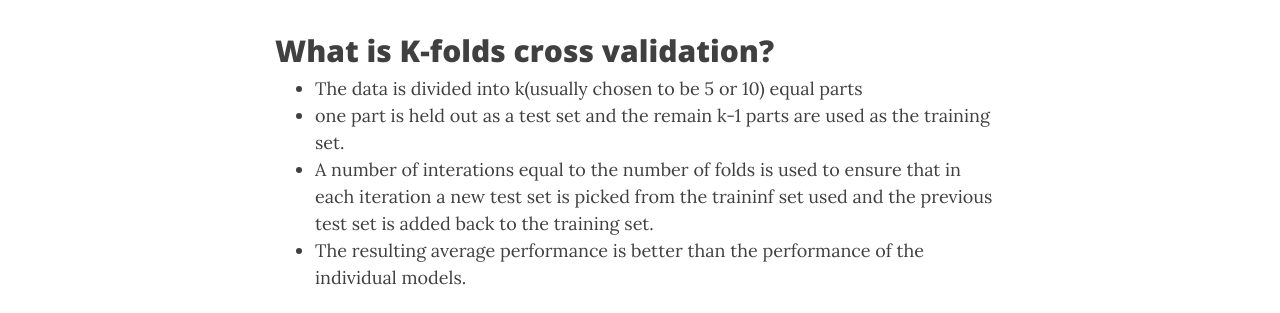
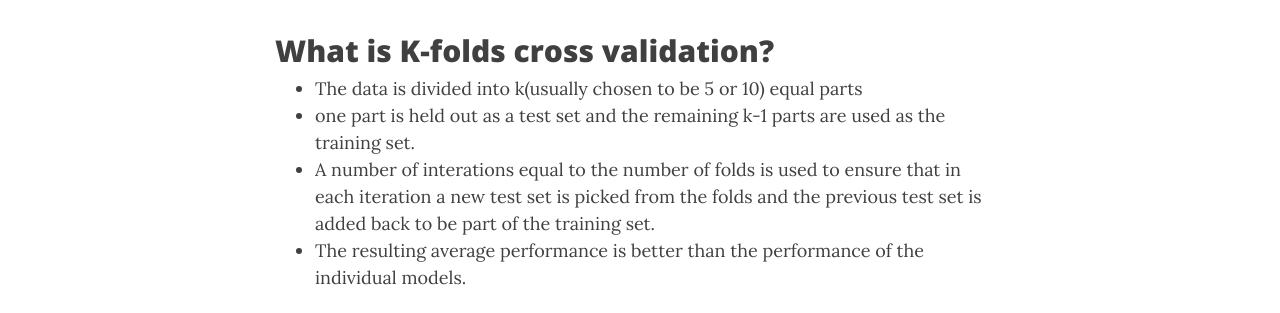
Before and after one commit to SimonAndro/SimonAndro.github.io, a Jekyll site: the page built from _posts/2021-12-21-k-folds-cross-validation-in-a-nutshell.md, in a window 1280 px wide and 1346 px high. Shown: the part 461-774 px from the top of the window. Built offline with Jekyll 4.4.1, drawn with Linux system fonts in a browser that asks for light colours; nearby versions of some CDN libraries; comment, search, counter and statistics services are not loaded.

Commit message:
post edit

```diff
--- a/_posts/2021-12-21-k-folds-cross-validation-in-a-nutshell.md
+++ b/_posts/2021-12-21-k-folds-cross-validation-in-a-nutshell.md
@@ -13,8 +13,8 @@ One of the biggest challenges faced in deep learning is the need for alot of dat
 ## What is K-folds cross validation?
 
 - The data is divided into k(usually chosen to be 5 or 10) equal parts
-- one part is held out as a test set and the remain k-1 parts are used as the training set.
-- A number of interations equal to the number of folds is used to ensure that in each iteration a new test set is picked from the traininf set used and the previous test set is added back to the training set.
+- one part is held out as a test set and the remaining k-1 parts are used as the training set.
+- A number of interations equal to the number of folds is used to ensure that in each iteration a new test set is picked from the folds and the previous test set is added back to be part of the training set.
 - The resulting average performance is better than the performance of the individual models.
 
 ## What isn't K-folds cross validation?
```
